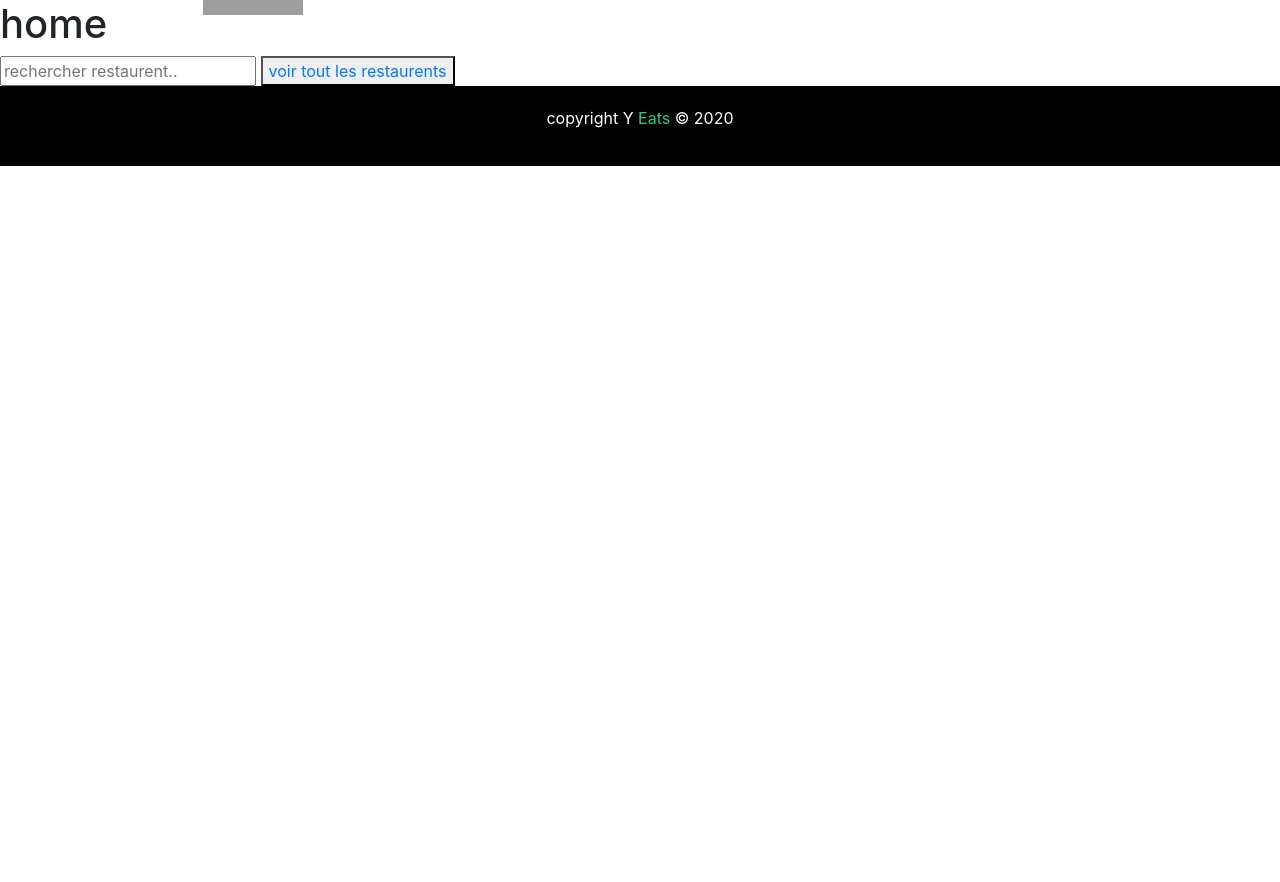
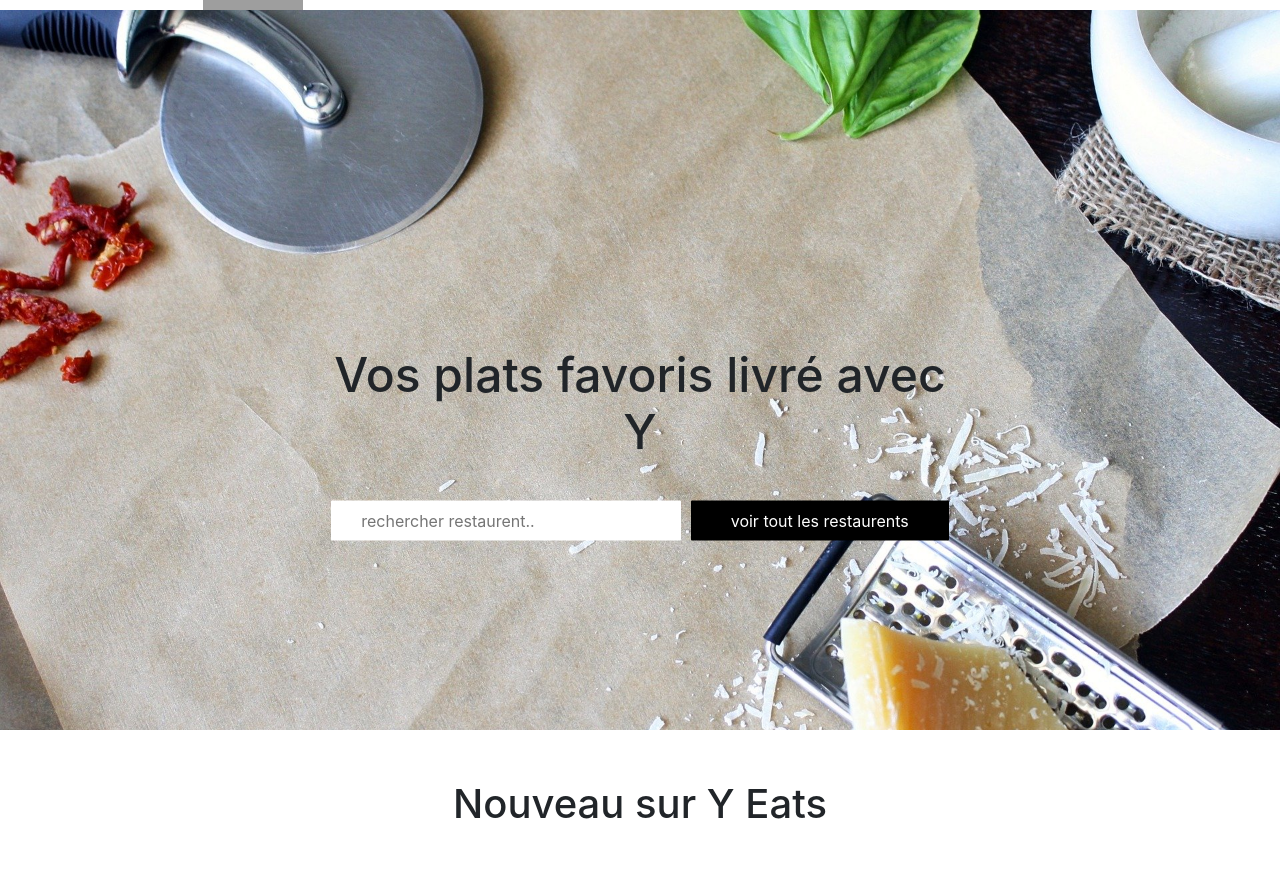
Before and after one commit to loux22/resto_delivery, a Symfony app: template delivery/templates/restorer/index.html.twig in a window 1280 px wide. Shown: the part 70-952 px from the top of the page. Before the commit the page ends 236 px from the top, so only its background shows below. Run offline with Twig, Linux system fonts and the light colour scheme; the template is opened without the code that fills it, so the values that code supplies are empty; some libraries are stand-ins or nearby versions; grey boxes are pictures that could not be loaded.

Commit message:
Page home

```diff
--- /dev/null
+++ b/delivery/public/css/index.css
@@ -0,0 +1,118 @@
+body{
+    background-color: #ffffff;
+}
+
+
+.hero__home{
+    background-image: url(../img/hero_home.jpg);
+	background-position: top;
+	background-repeat: no-repeat;
+	background-size: cover;
+	position: relative;
+    height: calc(100vh - 80px);
+    margin-top: 10px;
+    display: flex;
+    justify-content: space-around;
+    align-items: center;
+}
+.hero__home--content h3{
+    font-size: 3em;
+    margin-bottom: 40px;
+}
+
+.hero__home--content{
+    position: absolute;
+    top: 33%;
+	left: 50%;
+	transform: translate(-50%, 50%);
+	text-align: center;
+}
+.hero__home--content input{
+    width: 350px;
+    height: 40px;
+    background: #FFFFFF;
+    border: none;
+    border-radius: 1px;
+    color: rgba(0, 0, 0, 0.5);
+    margin-right: 5px;
+}
+.hero__home--content a{
+    color: white;
+}
+.styled {
+    /* border: 0; */
+    line-height: 2.5;
+    padding: 0 40px;
+    font-size: 1rem;
+    text-align: center;
+    color: #2CCE80;
+    border-radius: 1px;
+    background-color: black;
+    border: black 10px;
+    /* background-image: linear-gradient(to top left,
+                                      rgba(0, 0, 0, .2),
+                                      rgba(0, 0, 0, .2) 30%,
+                                      rgba(0, 0, 0, 0)); */
+}
+
+.styled:hover {
+    background-color: #2CCE80;
+    box-shadow: inset -2px -2px 3px rgba(255, 255, 255, 0.6),
+    inset 2px 2px 3px rgba(255, 255, 255, 0.6);
+    color: white;
+}
+
+.styled:active {
+    box-shadow: inset -2px -2px 3px rgba(0, 0, 0, .6),
+                inset 2px 2px 3px rgba(0, 0, 0, .6);
+}
+
+.container__body--title{
+    display: block;
+    text-align: center;
+    grid-template-columns: 1fr;
+    justify-content: center;
+    padding: 50px;
+}
+.container__body--title h3{
+    font-size: 2.5em;
+}
+/* .line{
+    position: absolute;
+    top: 150%;
+	left: 20%;
+    background-color: black;
+    width: 50%;
+    height: 1px;
+} */
+
+.container__middle{
+    display: flex;
+    flex-wrap: wrap;
+    justify-content: space-around;
+}
+.container__middle--content{
+    display: grid;
+    grid-template-columns: 1fr;
+    grid-template-rows: 1fr;
+    margin: 30px;
+}
+.container__middle--content img{
+    width: 250px;
+    height: 200px;
+}
+
+
+
+.hero__home2{
+    background-image: url(../img/middle_home.jpg);
+	background-position: top;
+	background-repeat: no-repeat;
+	background-size: cover;
+	position: relative;
+    height: calc(100vh - 60px);
+    margin-top: 10px;
+    display: flex;
+    justify-content: space-around;
+    align-items: center;
+}
--- a/delivery/templates/restorer/index.html.twig
+++ b/delivery/templates/restorer/index.html.twig
@@ -1,7 +1,10 @@
 {% extends 'base.html.twig' %}
 
 {% block title %}Home{% endblock %}
-
+{% block link %}
+<link rel="stylesheet" href="{{ asset('css/registerRestorer.css') }}">
+<link rel="stylesheet" href="{{ asset('css/index.css') }}">
+{% endblock %}
 {% block body %}
 
 <style>
@@ -10,11 +13,106 @@
 }
 </style>
 
-<h1>home</h1>
+<main>
+    <section class="hero__home">
+        <div class="hero__home--content">
+            <h3>Vos plats favoris livré avec Y</h3>
+            <input type="text" class="search-resto-js" placeholder="rechercher restaurent..">
+            <button class="favorite styled"><a href="{{ path('listRestorer')}}">voir tout les restaurents</a></button>
+            <div class="result-search-js"></div>
+        </div>
+
+    </section>
+    {# <input type="text" class="search-resto-js" placeholder="rechercher restaurent..">
+    <button><a href="{{ path('listRestorer')}}">voir tout les restaurents</a></button>
+    <div class="result-search-js"></div> #}
+
+    <div class="container__body--title">
+        <h3>Nouveau sur Y Eats</h3>
+    </div>
+    <div class="container__middle">
+        <div class="container__middle--content">
+            <img src="./img/pizza-2068272_1280.jpg" alt="">
+            <p>Chez jean</p>
+            <p>frais de livraison : 2,5€ - 1h</p>
+            <p>ce restaurent n'a encore aucune note</p>
+        </div>
+
+        <div class="container__middle--content">
+            <img src="./img/pizza-2068272_1280.jpg" alt="">
+            <p>Chez jean</p>
+            <p>frais de livraison : 2,5€ - 1h</p>
+            <p>ce restaurent n'a encore aucune note</p>
+        </div>
+
+        <div class="container__middle--content">
+            <img src="./img/pizza-2068272_1280.jpg" alt="">
+            <p>Chez jean</p>
+            <p>frais de livraison : 2,5€ - 1h</p>
+            <p>ce restaurent n'a encore aucune note</p>
+        </div>
+
+        <div class="container__middle--content">
+            <img src="./img/pizza-2068272_1280.jpg" alt="">
+            <p>Chez jean</p>
+            <p>frais de livraison : 2,5€ - 1h</p>
+            <p>ce restaurent n'a encore aucune note</p>
+        </div>
+    </div>
+</main>
+
+<main>
+    <section class="hero__home2">
+        <div class="hero__home--content">
             <input type="text" class="search-resto-js" placeholder="rechercher restaurent..">
             <button><a href="{{ path('listRestorer')}}">voir tout les restaurents</a></button>
             <div class="result-search-js"></div>
-<div class="visible">
+        </div>
+
+    </section>
+
+
+    <div class="container__body--title">
+        <h3>Proche de chez vous</h3>
+    </div>
+    <div class="container__middle">
+        <div class="container__middle--content">
+            <img src="./img/burger.jpg" alt="">
+            <p>Chez jean</p>
+            <p>frais de livraison : 2,5€ - 1h</p>
+            <p>ce restaurent n'a encore aucune note</p>
+        </div>
+
+        <div class="container__middle--content">
+            <img src="./img/burger.jpg" alt="">
+            <p>Chez jean</p>
+            <p>frais de livraison : 2,5€ - 1h</p>
+            <p>ce restaurent n'a encore aucune note</p>
+        </div>
+
+        <div class="container__middle--content">
+            <img src="./img/burger.jpg" alt="">
+            <p>Chez jean</p>
+            <p>frais de livraison : 2,5€ - 1h</p>
+            <p>ce restaurent n'a encore aucune note</p>
+        </div>
+
+        <div class="container__middle--content">
+            <img src="./img/burger.jpg" alt="">
+            <p>Chez jean</p>
+            <p>frais de livraison : 2,5€ - 1h</p>
+            <p>ce restaurent n'a encore aucune note</p>
+        </div>
+        <div class="container__middle--content">
+            <img src="./img/burger.jpg" alt="">
+            <p>Chez jean</p>
+            <p>frais de livraison : 2,5€ - 1h</p>
+            <p>ce restaurent n'a encore aucune note</p>
+        </div>
+    </div>
+</main>
+
+{#<div class="visible">
                      {% for key,restorer in restorers %}
                     {% if (key >= rand) and (key < (rand + 6))%}
                     <a href="{{ path('restorerDish', { 'id' : restorer[0].id})}}">
@@ -33,14 +131,33 @@
                         {% endif %}
                     {% endif %}
                 {% endfor %}
-</div>
-{% endblock %}
+                </div>#}
+
+                {# {% for key,restorer in restorers %}
+                {% if (key >= rand) and (key < (rand + 6))%}
+                    <a href="{{ path('restorerDish', { 'id' : restorer[0].id})}}">
+                        {% if restorer[0].logo == "default.png" %}
+                            <img src="{{ asset('/img/')}}{{restorer[0].logo }}" alt="">
+                        {% else %}
+                            <img src="{{ asset('/restorer/' ~ restorer[0].id  ~ '/logo/' ~ restorer[0].logo )}}" alt="">
+                        {% endif %}
+                        </a>
+                        <p>Chez {{restorer[0].name}}</p>
+                        <p>frais de livraison : 2,5€ - 1h</p>
+                        {% if restorer[1][0].note != null %}
+                        <p>{{restorer[1][0].note}}</p>
+                        {% else %}
+                        <p>ce restaurent n'a encore aucune note</p>
+                        {% endif %}
+                {% endif %}
+            {% endfor %} #}
 
 {% block javascripts %}
 <script src="https://code.jquery.com/jquery-1.12.4.js"></script>
 <script src="https://ajax.googleapis.com/ajax/libs/jquery/1.12.4/jquery.min.js"></script>
 <script src="https://code.jquery.com/ui/1.12.1/jquery-ui.js"></script>
 <script src="https://cdnjs.cloudflare.com/ajax/libs/popper.js/1.12.9/umd/popper.min.js"></script>
+{% endblock %}
 <script>
     $(document).ready(function () {
     $('.search-resto-js').keyup(function () {
```
Lines whose indentation alone changed are shown as unchanged.
